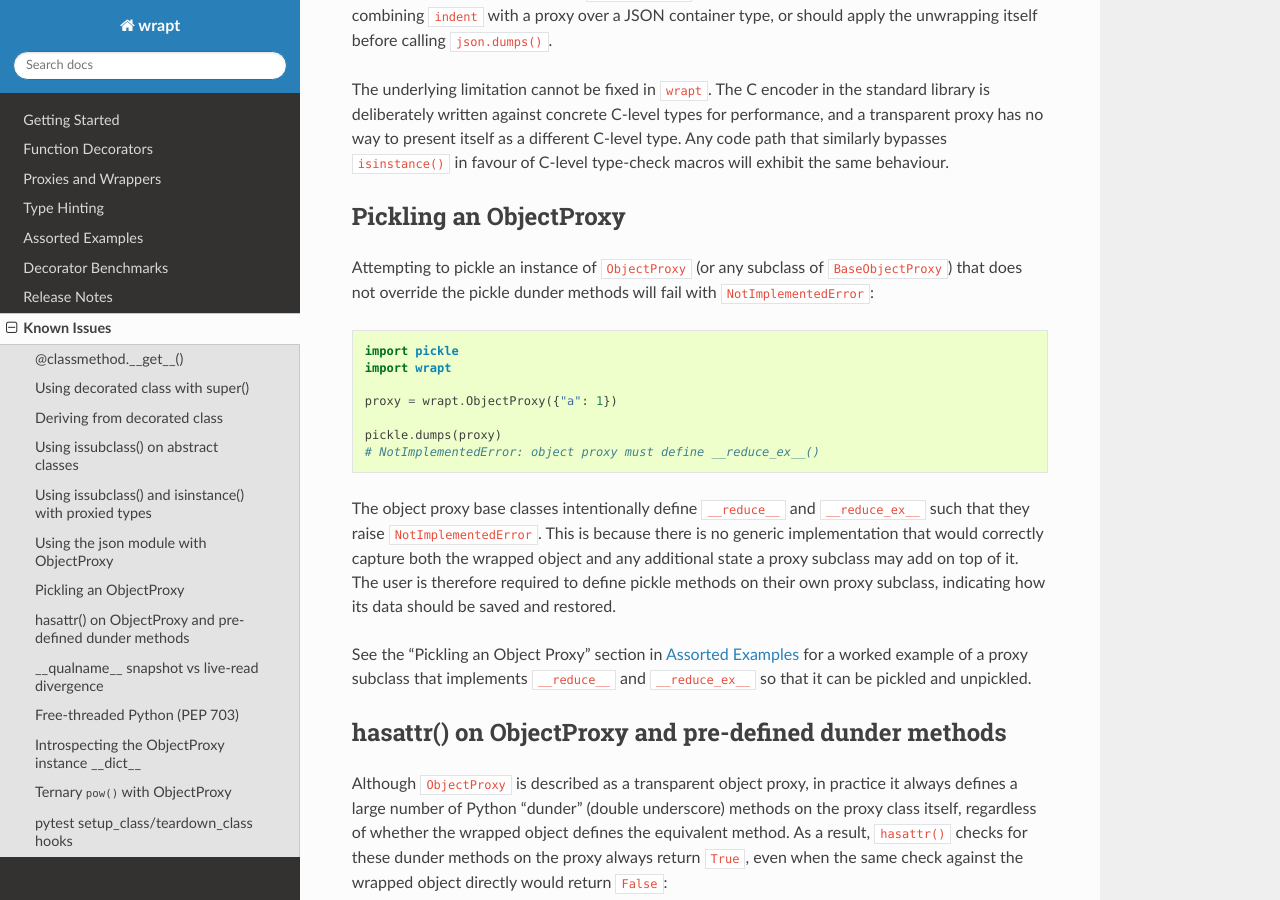
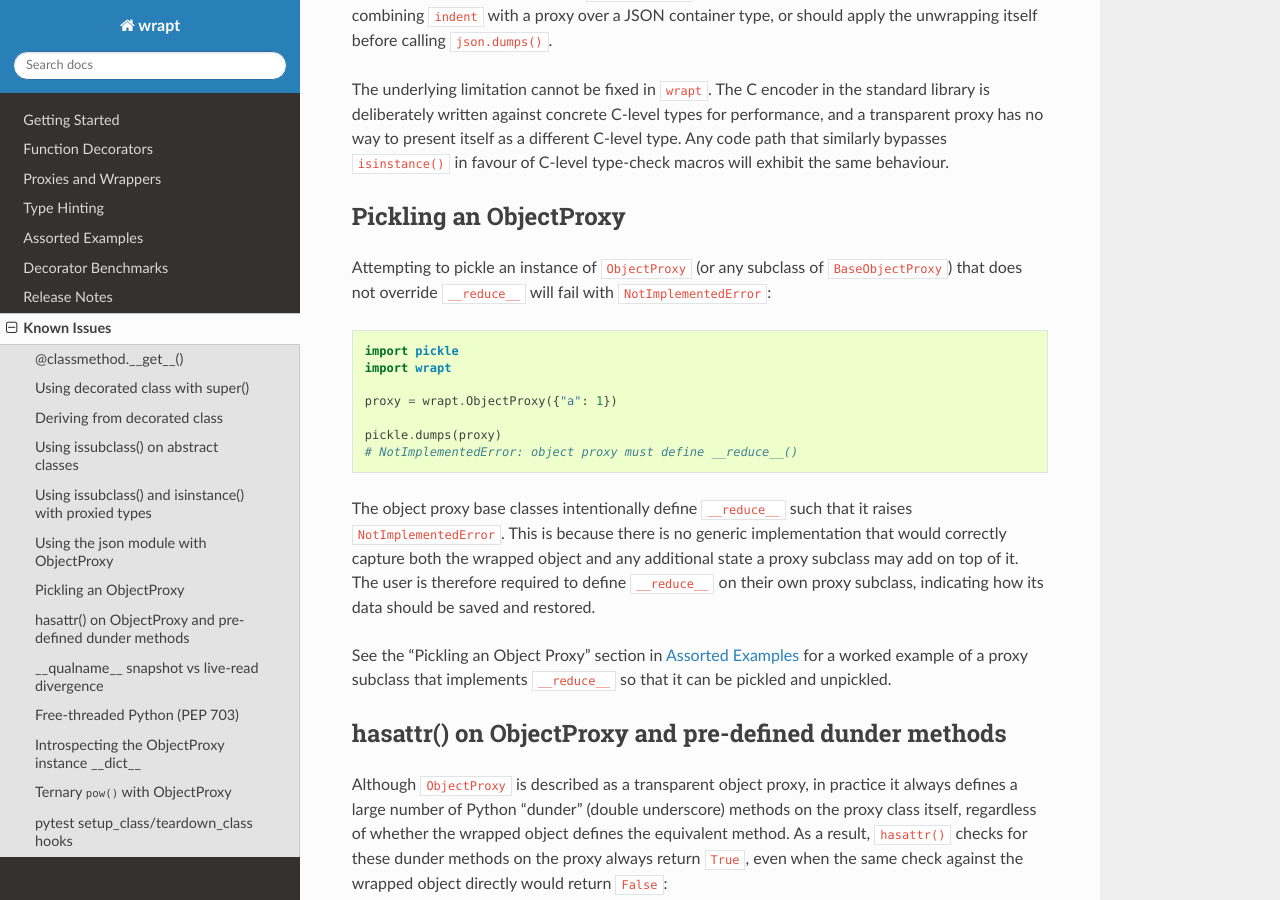
Before and after one commit to GrahamDumpleton/wrapt, a Sphinx documentation site: the page built from docs/issues.rst, in a window 1280 px wide and 900 px high, scrolled down 5337 px. Built offline with Sphinx 7.4.7 and the Read the Docs theme 3.1.0, drawn with Linux system fonts in a browser that asks for light colours.

Commit message:
Remove unnecessary __reduce_ex__ override from object proxy base classes
The object proxy base classes overrode both __reduce__ and __reduce_ex__
to raise NotImplementedError. The __reduce_ex__ override was unnecessary
since object.__reduce_ex__ delegates to __reduce__ when a subclass
overrides it, and it forced proxy subclasses to override both methods
to support pickling. Removing the override means subclasses only need
to override __reduce__, matching the standard Python pickle contract.

```diff
--- a/docs/issues.rst
+++ b/docs/issues.rst
@@ -294,8 +294,8 @@ Pickling an ObjectProxy
 -----------------------
 
 Attempting to pickle an instance of ``ObjectProxy`` (or any subclass of
-``BaseObjectProxy``) that does not override the pickle dunder methods
-will fail with ``NotImplementedError``::
+``BaseObjectProxy``) that does not override ``__reduce__`` will fail
+with ``NotImplementedError``::
 
     import pickle
     import wrapt
@@ -303,19 +303,18 @@ will fail with ``NotImplementedError``::
     proxy = wrapt.ObjectProxy({"a": 1})
 
     pickle.dumps(proxy)
-    # NotImplementedError: object proxy must define __reduce_ex__()
+    # NotImplementedError: object proxy must define __reduce__()
 
-The object proxy base classes intentionally define ``__reduce__`` and
-``__reduce_ex__`` such that they raise ``NotImplementedError``. This is
-because there is no generic implementation that would correctly capture
-both the wrapped object and any additional state a proxy subclass may
-add on top of it. The user is therefore required to define pickle
-methods on their own proxy subclass, indicating how its data should be
-saved and restored.
+The object proxy base classes intentionally define ``__reduce__`` such
+that it raises ``NotImplementedError``. This is because there is no
+generic implementation that would correctly capture both the wrapped
+object and any additional state a proxy subclass may add on top of it.
+The user is therefore required to define ``__reduce__`` on their own
+proxy subclass, indicating how its data should be saved and restored.
 
 See the "Pickling an Object Proxy" section in :doc:`examples` for a
-worked example of a proxy subclass that implements ``__reduce__`` and
-``__reduce_ex__`` so that it can be pickled and unpickled.
+worked example of a proxy subclass that implements ``__reduce__`` so
+that it can be pickled and unpickled.
 
 hasattr() on ObjectProxy and pre-defined dunder methods
 -------------------------------------------------------
```
Also changed, not shown: docs/changes.rst (+15 -0 lines), docs/examples.rst (+34 -20 lines), 4 other files.
